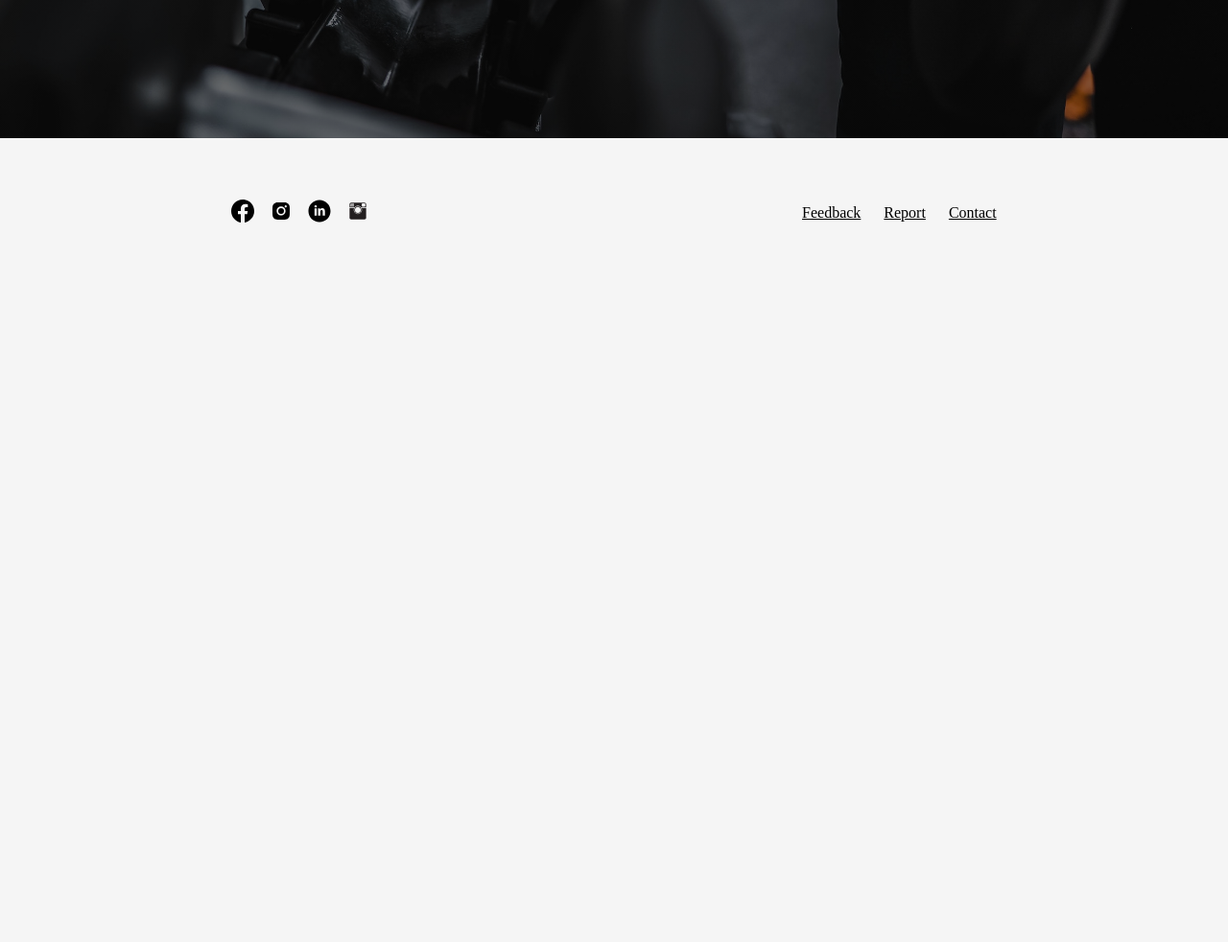
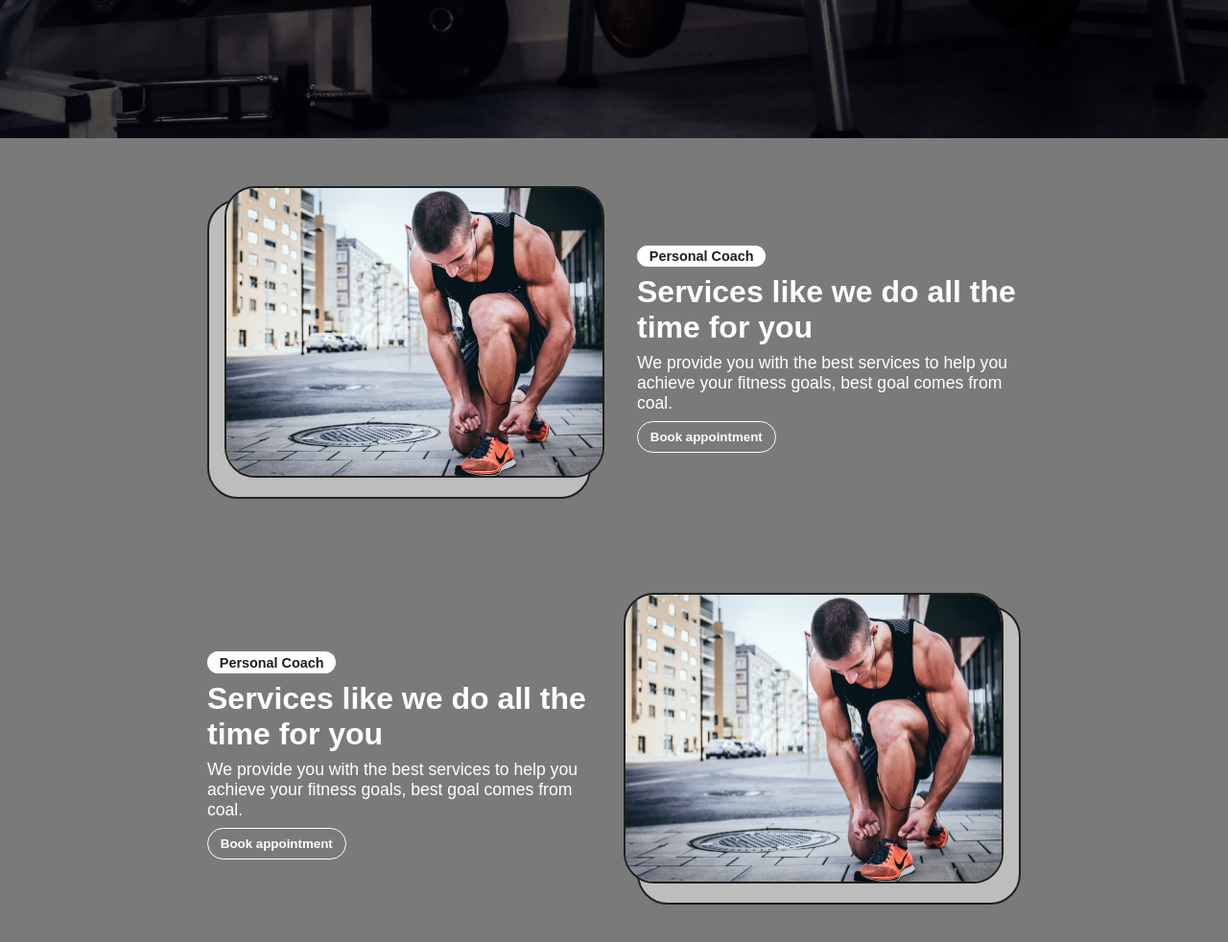
Before and after one commit to raiyanu/chad-gym, a plain HTML site: page services.html in a window 1280 px wide. Shown: the part 656-1638 px from the top of the page at 96% size. Before the commit the page ends 956 px from the top, so only its background shows below. Drawn offline with Linux system fonts and the light colour scheme.

Commit message:
feat(page) : added services page

```diff
--- a/services.html
+++ b/services.html
@@ -1,5 +1,6 @@
 <!doctype html>
 <html lang="en">
+
 <head>
   <meta charset="UTF-8" />
   <meta name="viewport" content="width=device-width, initial-scale=1.0" />
@@ -27,16 +28,100 @@
         <li><a href="contact.html">Contact</a></li>
       </ul>
     </nav>
+  </section>
+  <section class="services">
     <div class=" hero-service">
       <div class="hero-img-container">
+        <!-- TODO : oh hey there -->
         <img src="./assets/gymcoach1.jpg" alt="" />
       </div>
       <div class="hero-text-container">
-          <h1 class="hero-title">Services</h1>
+        <span>Personal Coach</span>
+        <h1 class="hero-title">Services like we do all the time for you</h1>
         <p class="hero-description">
           We provide you with the best services to help you achieve your
-            fitness goals
+          fitness goals, best goal comes from coal.
         </p>
+        <button> Book appointment </button>
+      </div>
+    </div>
+    <div class=" hero-service">
+      <div class="hero-text-container">
+        <span>Personal Coach</span>
+        <h1 class="hero-title">Services like we do all the time for you</h1>
+        <p class="hero-description">
+          We provide you with the best services to help you achieve your
+          fitness goals, best goal comes from coal.
+        </p>
+        <button> Book appointment </button>
+      </div>
+      <div class="hero-img-container">
+        <!-- TODO : oh hey there -->
+        <img src="./assets/gymcoach1.jpg" alt="" />
+      </div>
+
+    </div>
+    <div class=" hero-service">
+      <div class="hero-img-container">
+        <!-- TODO : oh hey there -->
+        <img src="./assets/gymcoach1.jpg" alt="" />
+      </div>
+      <div class="hero-text-container">
+        <span>Personal Coach</span>
+        <h1 class="hero-title">Services like we do all the time for you</h1>
+        <p class="hero-description">
+          We provide you with the best services to help you achieve your
+          fitness goals, best goal comes from coal.
+        </p>
+        <button> Book appointment </button>
+      </div>
+    </div>
+    <div class=" hero-service">
+      <div class="hero-text-container">
+        <span>Personal Coach</span>
+        <h1 class="hero-title">Services like we do all the time for you</h1>
+        <p class="hero-description">
+          We provide you with the best services to help you achieve your
+          fitness goals, best goal comes from coal.
+        </p>
+        <button> Book appointment </button>
+      </div>
+      <div class="hero-img-container">
+        <!-- TODO : oh hey there -->
+        <img src="./assets/gymcoach1.jpg" alt="" />
+      </div>
+
+    </div>
+    <div class=" hero-service">
+      <div class="hero-img-container">
+        <!-- TODO : oh hey there -->
+        <img src="./assets/gymcoach1.jpg" alt="" />
+      </div>
+      <div class="hero-text-container">
+        <span>Personal Coach</span>
+        <h1 class="hero-title">Services like we do all the time for you</h1>
+        <p class="hero-description">
+          We provide you with the best services to help you achieve your
+          fitness goals, best goal comes from coal.
+        </p>
+        <button> Book appointment </button>
+      </div>
+    </div>
+    <div class=" hero-service">
+      <div class="hero-text-container">
+        <span>Personal Coach</span>
+        <h1 class="hero-title">Services like we do all the time for you</h1>
+        <p class="hero-description">
+          We provide you with the best services to help you achieve your
+          fitness goals, best goal comes from coal.
+        </p>
+        <button> Book appointment </button>
+      </div>
+      <div class="hero-img-container">
+        <!-- TODO : oh hey there -->
+        <img src="./assets/gymcoach1.jpg" alt="" />
+      </div>
+
     </div>
   </section>
   <footer>
@@ -61,4 +146,5 @@
     </div>
   </footer>
 </body>
+
 </html>
--- a/styles/services.css
+++ b/styles/services.css
@@ -1,8 +1,31 @@
+.hero {
+  /* background: url('../assets/hero.jpg'); */
+  background: linear-gradient(rgba(0, 0, 0, 0.5), rgba(0, 0, 0, 0.5)),
+    url(../assets/bg-2.jpg);
+  object-fit: cover;
+  background-position: center;
+  background-size: cover;
+  background-attachment: fixed;
+  width: 100%;
+  height: 100vh;
+  height: 100dvh;
+  max-height: 900px;
+  background-position: fixed;
+  backdrop-filter: brightness(12%);
+}
+.services {
+  background: rgba(0, 0, 0, 0.5);
+  padding: 4rem 0;
+  display: flex;
+  align-items: center;
+  justify-content: center;
+  flex-direction: column;
+  gap: 7rem;
+}
 .hero-img-container {
   width: 400px;
   max-width: 100vw;
   aspect-ratio: 1.3/1;
-  position: relative;
   margin: 0;
   border-radius: 2rem;
   background-color: rgba(255, 255, 255, 0.5);
@@ -15,6 +38,10 @@
   object-fit: cover;
   border-radius: 2rem;
   transform: translate(1rem, -1rem);
+  transition: transform 0.5s ease-in-out;
+}
+.hero-img-container img:hover {
+  transform: translate(0.6rem, -0.6rem);
 }
 .hero-service {
   display: flex;
@@ -22,14 +49,65 @@
   flex-wrap: wrap;
   align-items: center;
   justify-content: center;
-  gap: 2rem;
-
-  padding-top: 130px;
+  gap: 3rem;
+}
+.hero-service:nth-child(even) .hero-img-container img {
+  transform: translate(-1rem, -1rem);
+}
+.hero-service:nth-child(even) .hero-img-container img:hover {
+  transform: translate(-0.6rem, -0.6rem);
 }
 .hero-text-container {
-  width: 300px;
+  width: 400px;
   max-width: 100vw;
+  display: flex;
+  flex-direction: column;
+  gap: 0.5rem;
 }
 .hero {
   position: relative;
 }
+.hero-text-container span {
+  font-size: 0.9rem;
+  font-weight: 600;
+  color: rgba(30, 30, 30, 1);
+  background-color: rgba(255, 255, 255, 1);
+  border-radius: 5rem;
+  padding: 0.2rem 0.8rem;
+  font-family: sans-serif;
+  flex-grow: 1;
+  flex-shrink: 0;
+  width: fit-content;
+}
+
+.hero-title {
+  font-family: sans-serif;
+  font-size: 2rem;
+}
+
+.hero-description {
+  font-family: sans-serif;
+  font-size: 1.1rem;
+}
+
+.hero-text-container button {
+  padding: 0.5rem 0.8rem;
+  color: white;
+  border-radius: 5rem;
+  border: 1px solid rgb(255, 255, 255);
+  background: rgba(255, 255, 255, 0);
+  width: fit-content;
+  font-weight: 600;
+  transition: all 250ms ease-in;
+  cursor: pointer;
+}
+.hero-text-container button:hover {
+  background-color: white;
+  color: black;
+}
+
+@media (width <= 800px) {
+  .hero-service:nth-child(even) {
+    flex-direction: column-reverse;
+  }
+}
```
Also changed, not shown: contact.html (+18 -1 lines), styles/contact-form.css (+31 -30 lines), assets/bg-2.jpg (added). Lines whose indentation alone changed are shown as unchanged.
